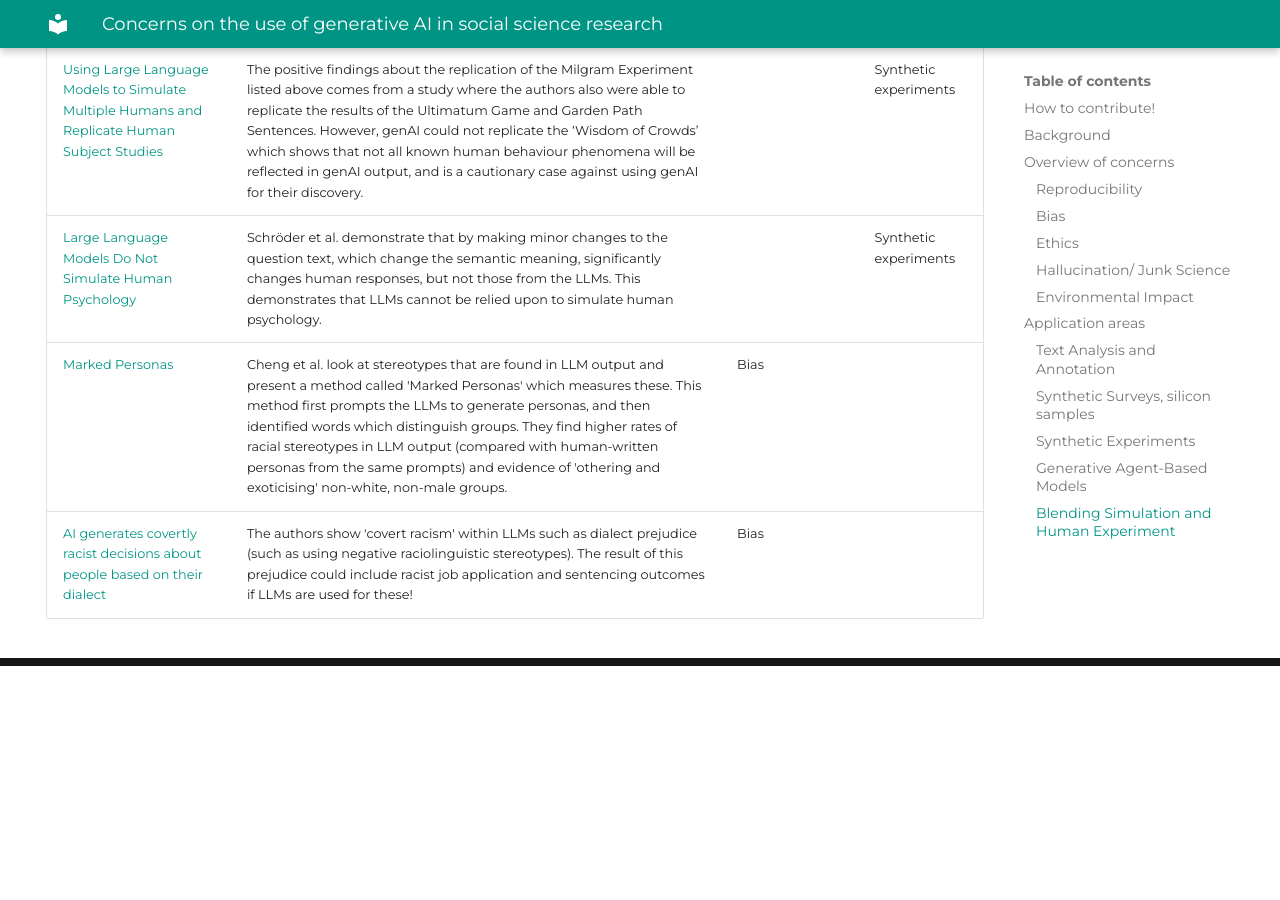
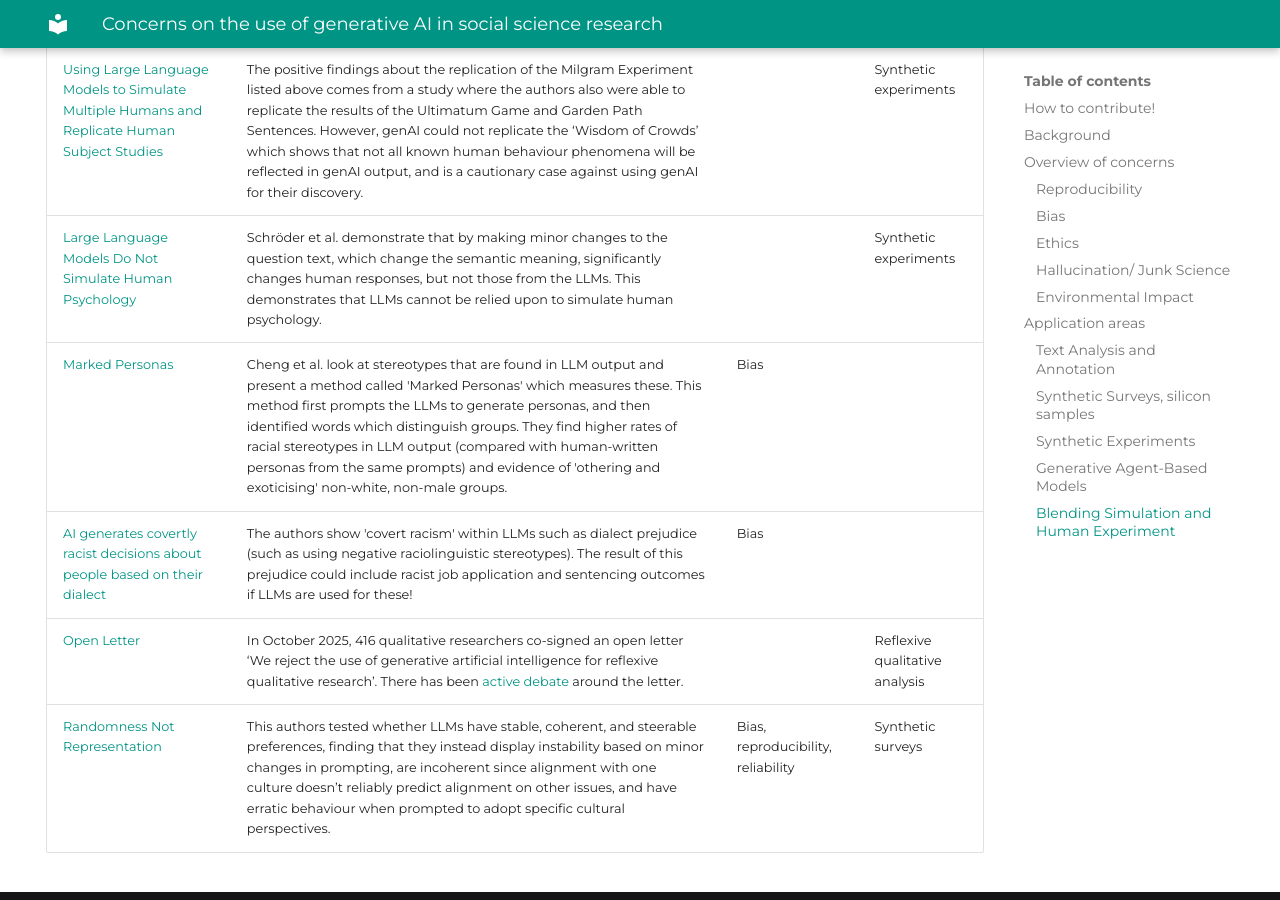
Before and after one commit to uh-dcm/genai-concerns, an MkDocs documentation site: the page built from docs/index.md, in a window 1280 px wide and 900 px high, scrolled down 6503 px. Built offline with MkDocs 1.6.1 and Material for MkDocs 9.7.7, drawn with Linux system fonts in a browser that asks for light colours; before the commit the page ends 7169 px from its top, so only the background shows below that.

Commit message:
Update index.md with new LLM studies and findings
Added new entries discussing the limitations and biases of LLMs, including an open letter from qualitative researchers and a study on randomness versus representation.

```diff
--- a/docs/index.md
+++ b/docs/index.md
@@ -105,7 +105,8 @@ The environmental cost of training and using generative AI tools are significant
 |[Large Language Models Do Not Simulate Human Psychology](https://arxiv.org/pdf/2508.06950)|Schröder et al. demonstrate that by making minor changes to the question text, which change the semantic meaning, significantly changes human responses, but not those from the LLMs. This demonstrates that LLMs cannot be relied upon to simulate human psychology. ||Synthetic experiments|
 |[Marked Personas](https://arxiv.org/abs/2305.18189)|Cheng et al. look at stereotypes that are found in LLM output and present a method called 'Marked Personas' which measures these. This method first prompts the LLMs to generate personas, and then identified words which distinguish groups. They find higher rates of racial stereotypes in LLM output (compared with human-written personas from the same prompts) and evidence of 'othering and exoticising' non-white, non-male groups. |Bias||
 |[AI generates covertly racist decisions about people based on their dialect](https://www.nature.com/articles/s41586-024-07856-5#author-information)|The authors show 'covert racism' within LLMs such as dialect prejudice (such as using negative raciolinguistic stereotypes). The result of this prejudice could include racist job application and sentencing outcomes if LLMs are used for these! |Bias||
-
+|[Open Letter](https://papers.ssrn.com/sol3/papers.cfm?abstract_id=5676462)|In October 2025, 416 qualitative researchers co-signed an open letter ‘We reject the use of generative artificial intelligence for reflexive qualitative research’. There has been [active debate](https://papers.ssrn.com/sol3/papers.cfm?abstract_id=5750283) around the letter. ||Reflexive qualitative analysis|
+|[Randomness Not Representation](https://dl.acm.org/doi/10.1145/3715275.3732147)|This authors tested whether LLMs have stable, coherent, and steerable preferences, finding that they instead display instability based on minor changes in prompting, are incoherent since alignment with one culture doesn’t reliably predict alignment on other issues, and have erratic behaviour when prompted to adopt specific cultural perspectives.|Bias, reproducibility, reliability|Synthetic surveys|
 <!---
 |||||
 | Link | Description | Concerns | Application |
```
